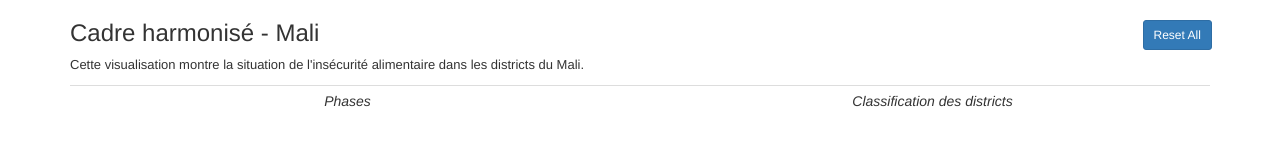
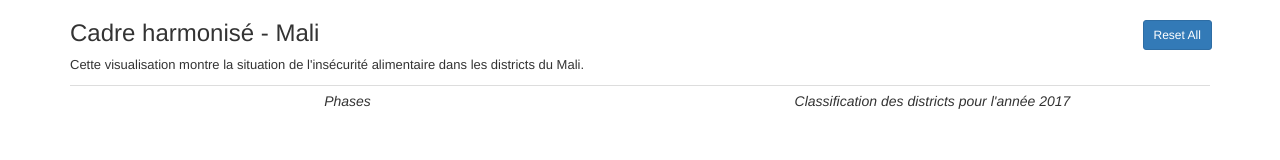
Before and after one commit to NafissahPouye/hdx-ch-mali, a plain HTML site: page index.html in a window 1280 px wide. Drawn offline with Linux system fonts and the light colour scheme; a script that the page names is missing.

Commit message:
add exact date

```diff
--- a/index.html
+++ b/index.html
@@ -32,7 +32,7 @@
             <div id="header"></div>
           <div class="row">
             <div class="col-md-6" id="phasesChart">  <center> <em> Phases </em> </center> </div>
-            <center> <em> Classification des districts </em> </center>
+            <center> <em> Classification des districts pour l'année 2017 </em> </center>
             <BR CLEAR=""right"">
             <div class="col-md-6" id="Map">  </div>
           </div>
```
